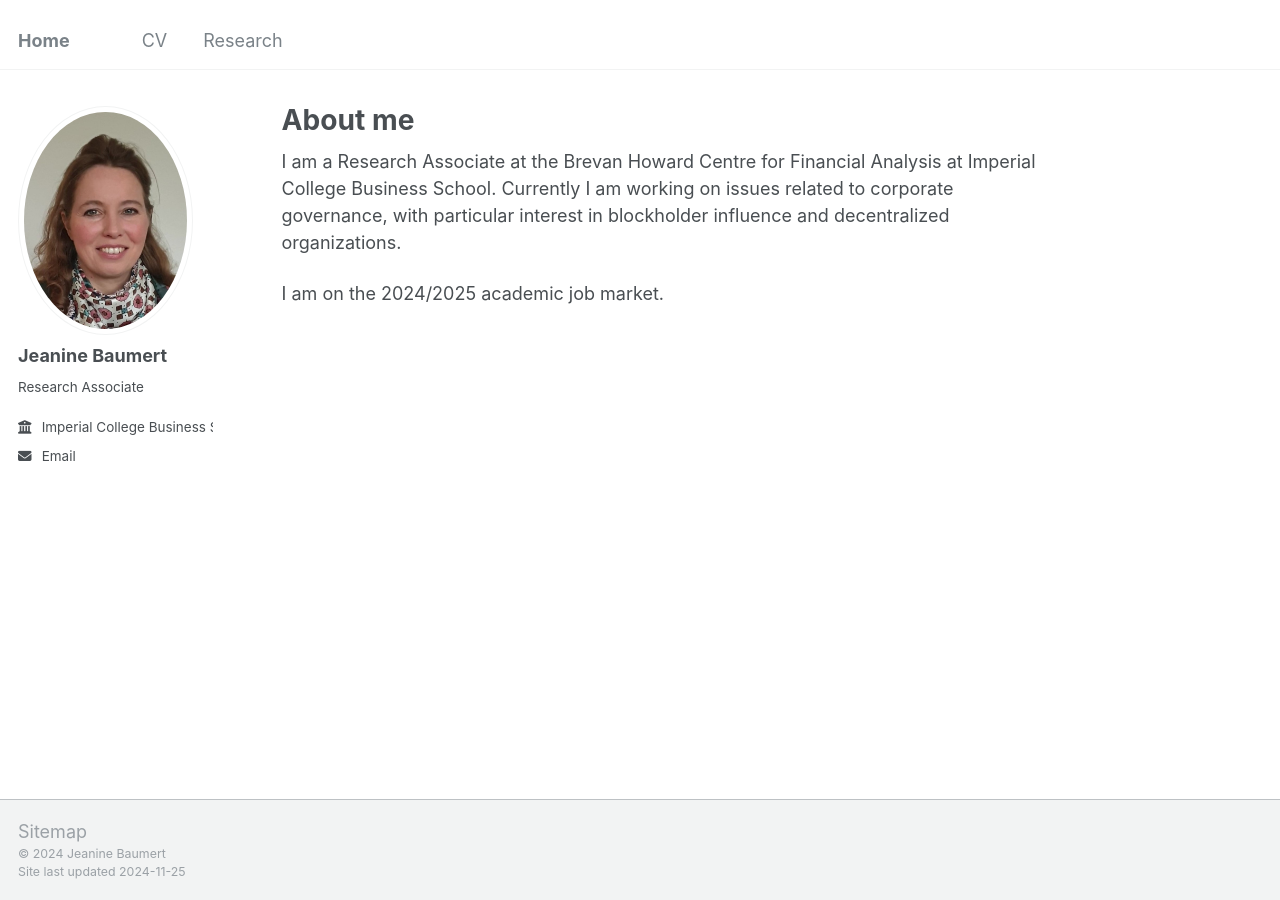
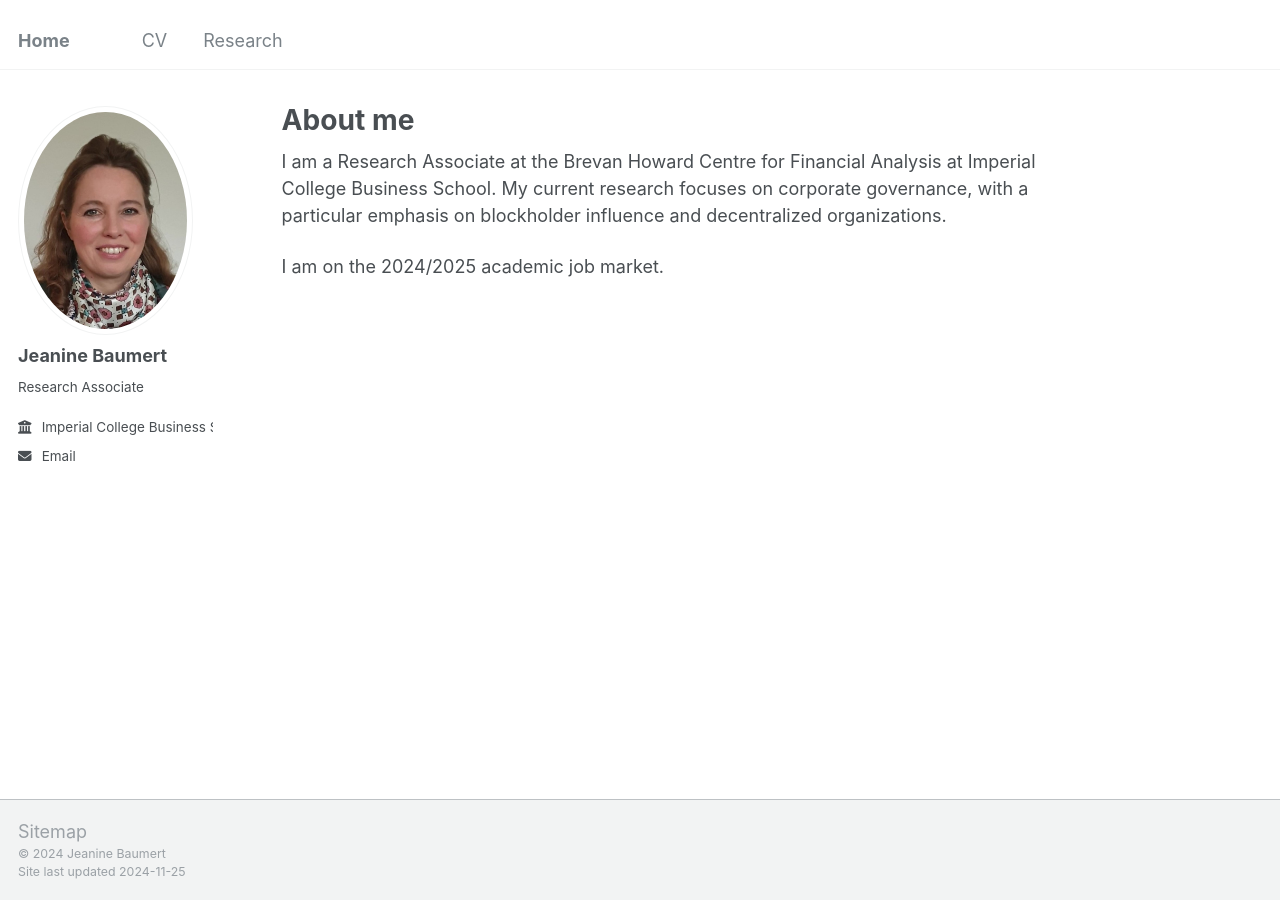
Before and after one commit to jeaninebaumert/jeaninebaumert.github.io, a Jekyll site: the page built from _pages/about.md, in a window 1280 px wide. Built offline with Jekyll 4.4.1, drawn with Linux system fonts in a browser that asks for light colours.

Commit message:
Update about.md

```diff
--- a/_pages/about.md
+++ b/_pages/about.md
@@ -7,6 +7,6 @@ redirect_from:
   - /about.html
 ---
 
-I am a Research Associate at the Brevan Howard Centre for Financial Analysis at Imperial College Business School. Currently I am working on issues related to corporate governance, with particular interest in blockholder influence and decentralized organizations.
+I am a Research Associate at the Brevan Howard Centre for Financial Analysis at Imperial College Business School. My current research focuses on corporate governance, with a particular emphasis on blockholder influence and decentralized organizations.
 
 I am on the 2024/2025 academic job market.
```
